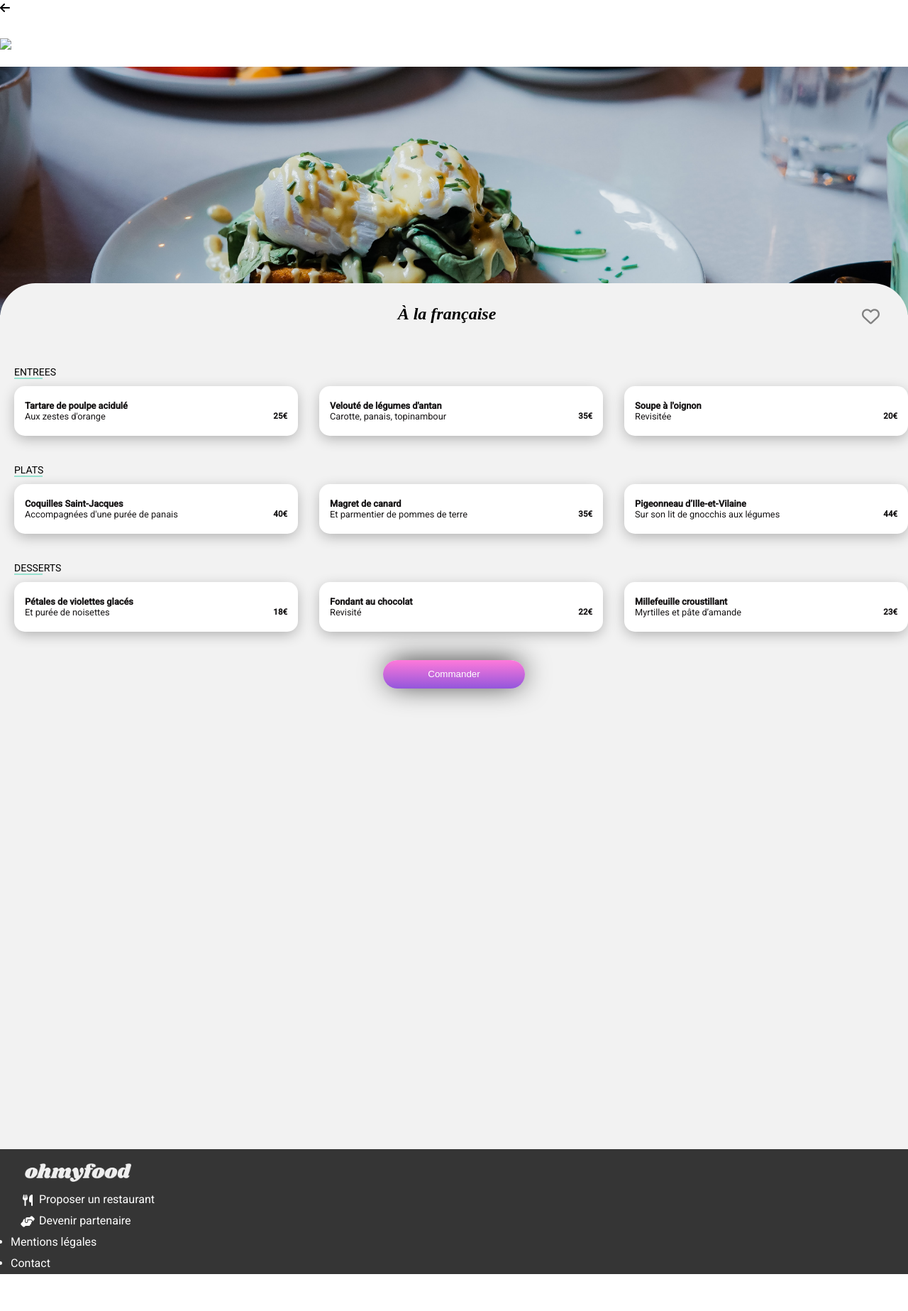
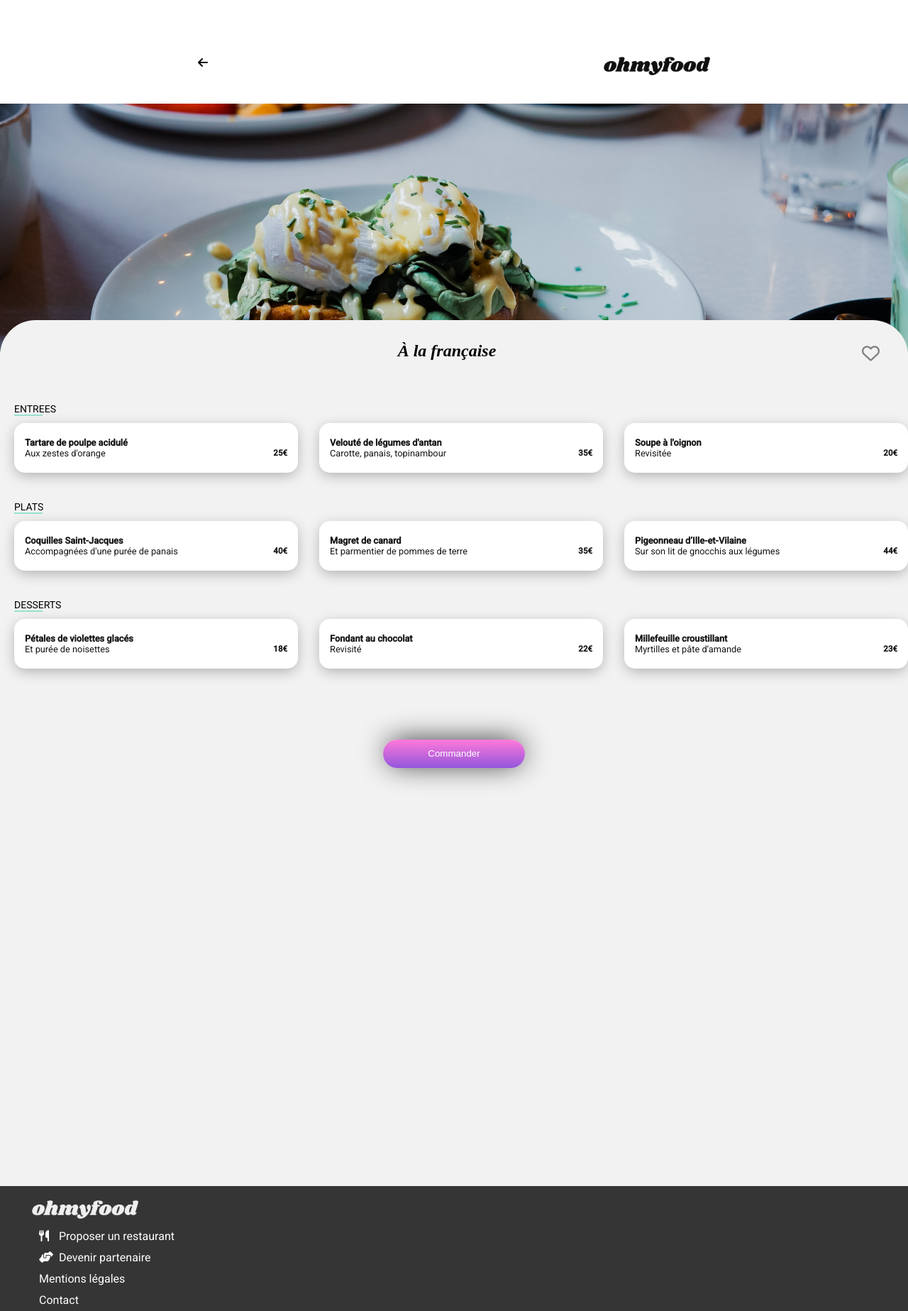
Before and after one commit to mayaalkhi/projet3, a plain HTML site: page menu3.html in a window 1280 px wide. Shown: the whole page at 71% size. Before the commit the page ends 1795 px from the top, so only its background shows below. Drawn offline with Linux system fonts and the light colour scheme; a web font is replaced by a local one.

Commit message:
ajout marges menu2

```diff
--- a/menu3.html
+++ b/menu3.html
@@ -22,7 +22,7 @@
   </head>
 
   <body>
-    <header>
+    <header class="headermenu">
       <div class="header_logo1">
         <a href="index.html"
           ><span class="iconback"
@@ -31,7 +31,8 @@
       </div>
       <img
         class="header_logo2"
-        src="../Desktop/sass-vs/images/logo/ohmyfood.png"
+        src="./images/logo/ohmyfood.png"
+        alt="logoOhmyfood"
       />
     </header>
     <div class="menu3"></div>
@@ -179,39 +180,42 @@
           </div>
         </div>
       </div>
-      <div>
+      <div class="btoncommande">
         <button class="reservation_btn" type="button">Commander</button>
       </div>
     </div>
 
     <footer>
       <div class="navigation">
-        <img class="logo3" src="images\logo/ohmyfood.png" alt="logo" />
+        <img class="logo3" src="images/logo/ohmyfood.png" alt="logo" />
         <nav>
           <ul class="fa-ul">
             <li>
-              <a href="#">
-                <span class="fa-li">
-                  <i class="fa-solid fa-utensils"></i>
-                </span>
-                Proposer un restaurant
-              </a>
+              <span class="lien_blanc"
+                ><a href="#"
+                  ><i class="fa-solid fa-utensils"></i>
+
+                  Proposer un restaurant</a
+                ></span
+              >
             </li>
             <li>
-              <a href="#">
-                <span class="fa-li">
-                  <i class="fa-solid fa-handshake-angle"></i>
-                </span>
-                Devenir partenaire
-              </a>
+              <span class="lien_blanc"
+                ><a href="#"
+                  ><i class="fa-solid fa-handshake-angle"></i>
+
+                  Devenir partenaire</a
+                ></span
+              >
             </li>
-          </ul>
-          <ul class="nopuce">
+
             <li>
-              <a href="#">Mentions légales</a>
+              <span class="lien_blanc"><a href="#">Mentions légales</a></span>
             </li>
             <li>
-              <a href="#"> Contact</a>
+              <span class="lien_blanc"
+                ><a href="mailto:ohmyfood@mail.fr">Contact</a>
+              </span>
             </li>
           </ul>
         </nav>
--- a/sass/Base/_animations.scss
+++ b/sass/Base/_animations.scss
@@ -34,7 +34,7 @@
 }
 
 .logospin {
-  animation: loading-opacity 3s ease infinite;
+  animation: loading-opacity 3s ease-out infinite;
   font-size: 30px;
   background: -webkit-linear-gradient(180deg, #ff79da, #9356dc, #99e2d0);
   background-clip: text;
@@ -44,17 +44,17 @@
 }
 
 .spinner-rayon-violet {
-  animation: rotate 0.2s ease-in infinite;
+  animation: rotate 0.2s ease infinite;
   border-top: 35px double #9356dc;
 }
 
 .spinner-rayon-rose {
-  animation: rotate 0.3s ease infinite;
+  animation: rotate 0.3s ease-in infinite;
   border-top: 35px double #ff79da;
 }
 
 .spinner-rayon-vert {
-  animation: rotate 0.2s ease-in-out infinite;
+  animation: rotate 0.2s ease-out infinite;
   border-top: 35px double #99e2d0;
 }
 // fin description du loader spinner
--- a/sass/Base/_mixins.scss
+++ b/sass/Base/_mixins.scss
@@ -29,7 +29,7 @@
   width: 40%;
   height: 50px;
   min-width: 250px;
-  // max-width: 300px;
+  max-width: 300px;
   border-radius: 20px;
   margin-bottom: 30px;
   line-height: 25px;
@@ -44,8 +44,8 @@
   box-shadow: 0px 5px 19px -2px rgba(0, 0, 0, 0.3);
   width: 30%;
   height: 50px;
-  min-width: 350px;
-  // max-width: 400px;
+  min-width: 300px;
+  max-width: 400px;
   border-radius: 20px;
   margin-top: 30px;
   line-height: 25px;
@@ -54,7 +54,7 @@
 @mixin button {
   display: block;
   margin: auto;
-  margin-top: 30px;
+  margin-top: 40px;
   width: 200px;
   height: 40px;
   border-radius: 25px;
--- a/sass/Layout/_menu.scss
+++ b/sass/Layout/_menu.scss
@@ -10,8 +10,6 @@ body {
   text-decoration: none;
 }
 
-a,
-a:active,
 a:visited {
   color: white;
   text-decoration: none;
@@ -19,34 +17,39 @@ a:visited {
 
 .iconback {
   color: black;
+  padding-bottom: 20px;
 }
-header {
-  display: -webkit-box;
-  display: -ms-flexbox;
+.headermenu {
+  // display: -webkit-box;
+  // display: -ms-flexbox;
   display: flex;
-  -webkit-box-orient: horizontal;
-  -webkit-box-direction: normal;
-  -ms-flex-direction: row;
-  flex-direction: row;
-  -webkit-box-pack: justify;
-  -ms-flex-pack: justify;
-  justify-content: space-between;
-  -webkit-box-align: center;
-  -ms-flex-align: center;
-  align-items: center;
-  width: auto;
-  padding-left: 5%;
+  // -webkit-box-orient: horizontal;
+  // -webkit-box-direction: normal;
+  // -ms-flex-direction: row;
+  // flex-direction: row;
+  // -webkit-box-pack: justify;
+  // -ms-flex-pack: justify;
+  justify-content: space-around;
+  // -webkit-box-align: center;
+  // -ms-flex-align: center;
+  // align-items: center;
+  // width: auto;
+  // padding-left: 5%;
+  padding-top: 20px;
+  padding-bottom: 20px;
 }
-.fa-solid {
-  vertical-align: middle;
+.left-pad {
+  padding-top: 35px;
 }
 .header_logo2 {
   width: 150px;
   height: auto;
   padding-top: 35px;
   padding-bottom: 20px;
-  padding-right: 25%;
 }
+//
+//   padding-right: 25%;
+// }
 .menu1 {
   @include photoentete;
   background-image: url(../images/restaurants/jay-wennington-N_Y88TWmGwA-unsplash.jpg);
@@ -72,6 +75,7 @@ header {
   height: 1200px;
   padding: 10px;
 }
+
 .titremenu {
   @include titremenu;
 }
@@ -202,7 +206,7 @@ header {
   @include button();
 }
 
-.btoncomande {
+.btoncommande {
   margin-top: 90px;
 }
 
--- a/sass/style.scss
+++ b/sass/style.scss
@@ -2,7 +2,7 @@
 // remise à zéro des paramètres par défaut
 a {
   text-decoration: none;
-  color: black;
+  color: rgb(90, 44, 218);
 }
 a:visited {
   text-decoration: none;
@@ -48,6 +48,7 @@ body {
 header {
   display: block;
   padding-left: 0;
+  margin-top: 25px;
 }
 
 .logo {
@@ -57,10 +58,10 @@ header {
   margin: auto;
   margin-top: 30px;
 }
-
 .header_input {
   text-align: center;
   margin-top: 30px;
+  background-color: #eaeaea;
   border-top: 0.2px inset;
 }
 
@@ -69,8 +70,25 @@ input {
   border: none;
   background-color: transparent;
   height: 30px;
-  padding-left: 20px;
+  text-align: center;
 }
+// .header_input {
+//   display: flex;
+//   align-items: center;
+//   justify-content: center;
+//   text-align: center;
+//   margin-top: 30px;
+//   border-top: 0.2px inset;
+// }
+
+// input {
+//   outline-width: 0;
+//   border: none;
+//   background-color: transparent;
+//   height: 30px;
+//   width: min-content;
+//   text-align: center;
+// }
 
 .section_reservation {
   width: 100%;
@@ -224,9 +242,9 @@ h4 {
 
 .ttrh2index {
   padding-top: 40px;
-  padding-left: 20px;
+  padding-left: 15%;
   padding-bottom: 20px;
-  margin-left: 40px;
+  // margin-left: 40px;
 }
 
 // Footer identique sur l'ensemble du site
@@ -246,7 +264,7 @@ footer {
   width: 150px;
   height: auto;
   object-fit: cover;
-  padding-left: 20px;
+  padding-left: 30px;
   padding-top: 20px;
   filter: invert(100%);
 }
@@ -259,7 +277,12 @@ footer {
 .lien_blanc a {
   color: white;
 }
-
+.navigation-menu2 {
+  margin-top: 30px;
+}
+.btoncommande-menu2 {
+  padding-top: 30px;
+}
 // fin du footer
 
 // @media screen and (min-width: 992px)
@@ -288,7 +311,7 @@ footer {
     border: none;
     background-color: transparent;
     height: 30px;
-    padding-left: 20px;
+    text-align: center;
   }
 
   .reservation {
@@ -318,9 +341,9 @@ footer {
   .fonctionnement {
     display: flex;
     flex-direction: row;
-    align-items: center;
-    justify-content: space-between;
-    column-gap: 40px;
+    // align-items: center;
+    justify-content: space-around;
+    column-gap: 80px;
     padding-top: 20px;
   }
 
@@ -337,6 +360,26 @@ footer {
     margin-bottom: 12px;
   }
 
+  .fonctionnement_choisissez {
+    @include menudesk();
+    &:hover .fa-mobile-screen-button {
+      color: #9356dc;
+    }
+  }
+
+  .fonctionnement_composez {
+    @include menudesk();
+    &:hover .fa-list {
+      color: #9356dc;
+    }
+  }
+
+  .fonctionnement_degustez {
+    @include menudesk();
+    &:hover .fa-store {
+      color: #9356dc;
+    }
+  }
   .fa-mobile-screen-button {
     margin-left: 10px;
   }
@@ -370,11 +413,11 @@ footer {
   h4 {
     padding-top: 10px;
   }
-}
 
-@media screen and (min-width: 992px) {
+  // @media screen and (min-width: 992px) {
   .ttrh2index {
     text-align: center;
+    padding-left: 0;
   }
   .restaurants_list {
     // @include degrade;
```
Also changed, not shown: index.html (+2 -2 lines), menu1.html (+2 -5 lines), menu2.html (+22 -21 lines), menu4.html (+22 -19 lines), css/style.css, 1 other file.
